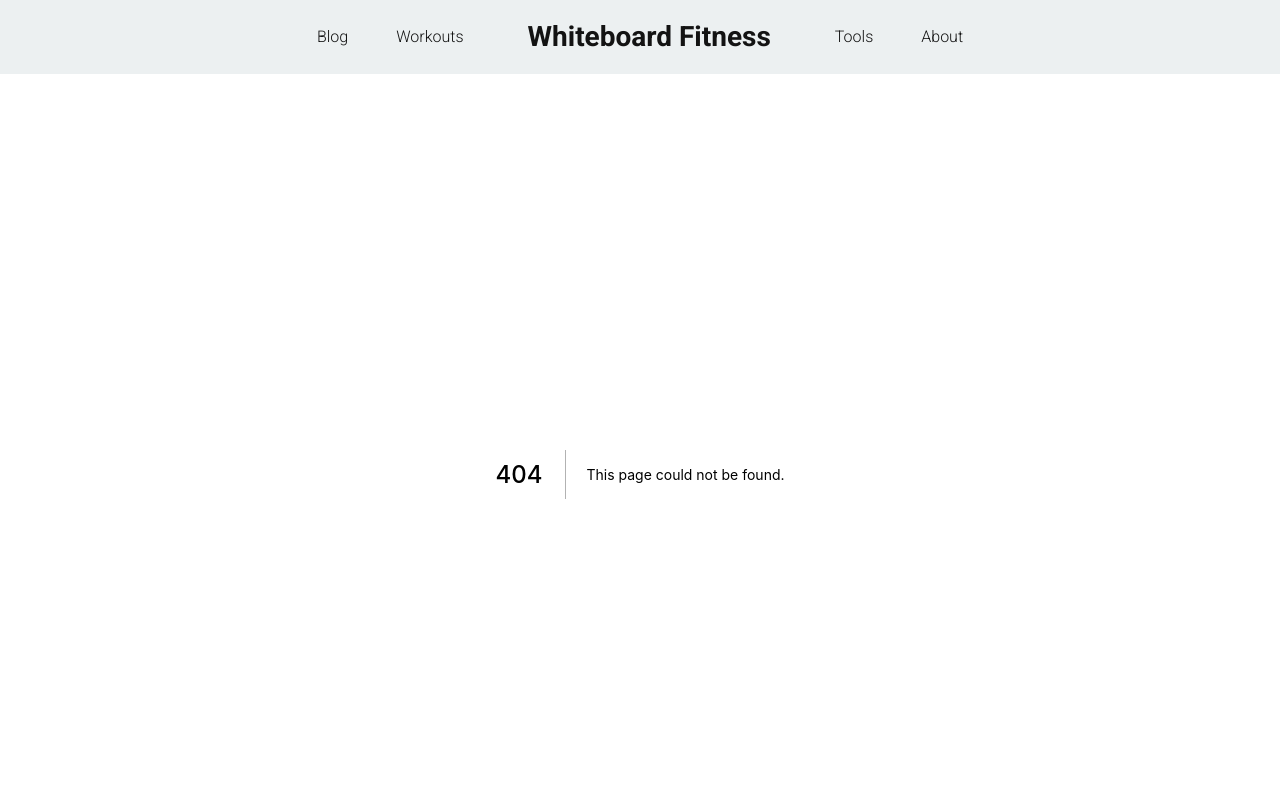
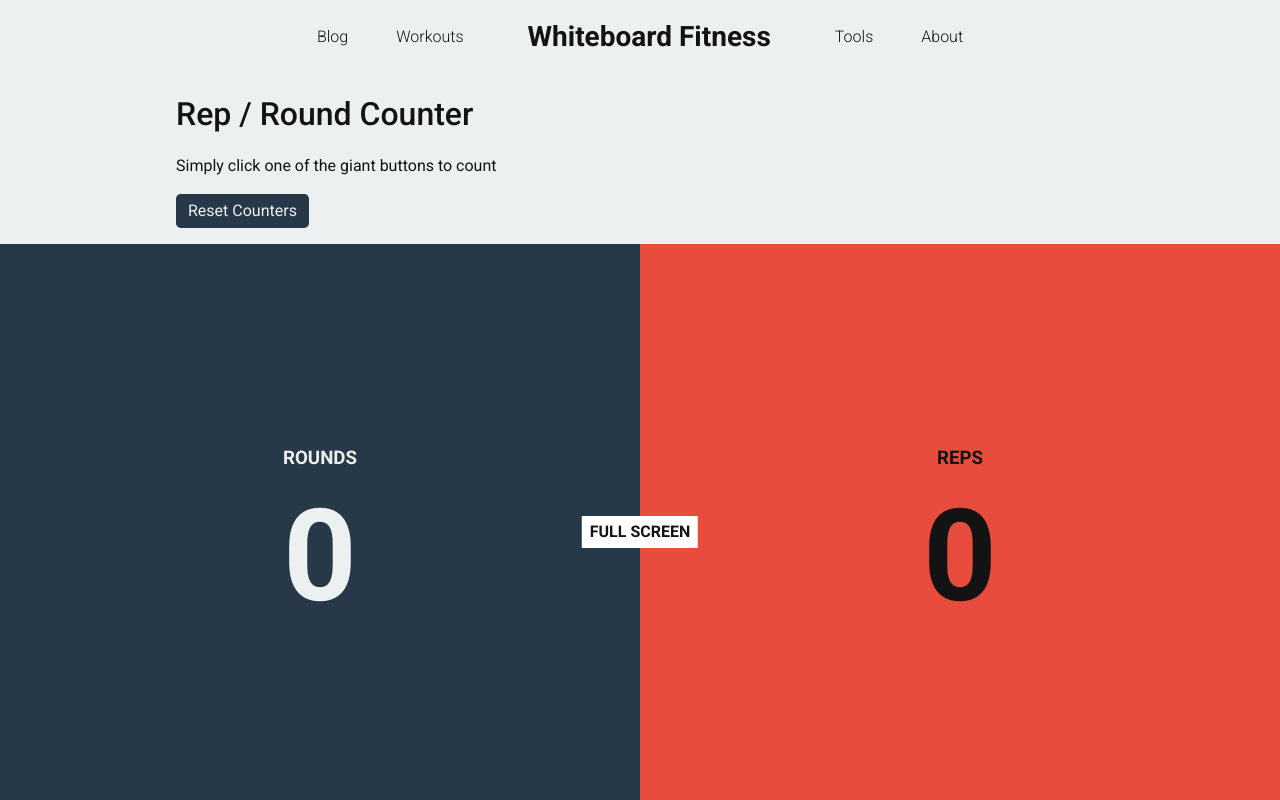
Before and after one commit to kieranmv95/WhiteboardFitness, a Next.js app: page /tools/rep-round-counter in a window 1280 px wide. Before the commit this address had no page. Shown: the top 800 px of the page. Built offline with nearby package versions, Linux system fonts and the light colour scheme.

Commit message:
feat: rep round counter

```diff
--- a/pages/about.tsx
+++ b/pages/about.tsx
@@ -65,7 +65,9 @@
               -{" "}
               <Link href="/tools/percentage-calculator">
                 1RM Percentage breakdown calculator
-              </Link>
+              </Link>{" "}
+              <br />-{" "}
+              <Link href="/tools/rep-round-counter">Rep / Round Counter</Link>
             </p>
           </PageStyles.Post>
         </PageStyles.Container>
--- a/pages/blog/[slug].tsx
+++ b/pages/blog/[slug].tsx
@@ -8,6 +8,7 @@
 
 import * as PageStyles from "../../styles/pages/shared";
 import * as S from "../../styles/pages/blogSlug";
+import { setgroups } from "process";
 
 type PostPageProps = {
   frontmatter: Frontmatter;
--- /dev/null
+++ b/pages/tools/rep-round-counter.tsx
@@ -0,0 +1,58 @@
+import type { NextPage } from "next";
+import Link from "next/link";
+import Head from "next/head";
+
+import * as PageStyles from "../../styles/pages/shared";
+import * as S from "../../styles/pages/repRoundCounter";
+import { Button } from "../../components/Button/styles";
+import { useState } from "react";
+
+const Tools: NextPage = () => {
+  const [rounds, setRounds] = useState(0);
+  const [reps, setReps] = useState(0);
+  const [fullScreen, setFullScreen] = useState(false);
+
+  return (
+    <>
+      <Head>
+        <title>Create Next App</title>
+        <meta name="description" content="Generated by create next app" />
+        <link rel="icon" href="/favicon.ico" />
+      </Head>
+
+      <main>
+        <PageStyles.Container>
+          <PageStyles.Title>Rep / Round Counter</PageStyles.Title>
+          <p>Simply click one of the giant buttons to count</p>
+          <Button
+            onClick={() => {
+              setRounds(0);
+              setReps(0);
+            }}
+          >
+            Reset Counters
+          </Button>
+        </PageStyles.Container>
+        <S.RepCounterGrid fullScreen={fullScreen}>
+          <div onClick={() => setRounds(rounds + 1)}>
+            <div>
+              <h3>ROUNDS</h3>
+              <p>{rounds}</p>
+            </div>
+          </div>
+          <div onClick={() => setReps(reps + 1)}>
+            <div>
+              <h3>REPS</h3>
+              <p>{reps}</p>
+            </div>
+          </div>
+          <S.ScreenSize onClick={() => setFullScreen(!fullScreen)}>
+            {fullScreen ? "Minimize" : "FULL SCREEN"}
+          </S.ScreenSize>
+        </S.RepCounterGrid>
+      </main>
+    </>
+  );
+};
+
+export default Tools;
--- /dev/null
+++ b/styles/pages/repRoundCounter.ts
@@ -0,0 +1,68 @@
+import styled from "styled-components";
+import { device } from "../media";
+
+export const RepCounterGrid = styled.div<{ fullScreen: boolean }>`
+  position: ${({ fullScreen }) => (fullScreen ? "fixed" : "relative")};
+  display: grid;
+  margin-top: ${({ fullScreen }) => (fullScreen ? "0" : "1rem")};
+  height: ${({ fullScreen }) =>
+    fullScreen ? "calc(100vh - 3.5rem - 3.755rem)" : "calc(100vh - 14.1rem)"};
+  top: ${({ fullScreen }) => (fullScreen ? "3.5rem" : "0")};
+  left: 0;
+  width: 100%;
+  @media ${device.laptop} {
+    grid-template-columns: 1fr 1fr;
+  }
+  div {
+    display: grid;
+    align-items: center;
+    justify-content: space-around;
+    text-align: center;
+    cursor: pointer;
+    div {
+      pointer-events: none;
+      user-select: none;
+      -moz-user-select: none;
+      -webkit-user-select: none;
+      -ms-user-select: none;
+    }
+  }
+
+  > div:nth-child(1) {
+    background-color: ${({ theme }) => theme.colors.secondary};
+    color: ${({ theme }) => theme.colors.bg};
+  }
+  > div:nth-child(2) {
+    background-color: ${({ theme }) => theme.colors.main};
+  }
+  div h3 {
+    margin: 0;
+    font-weight: ${({ theme }) => theme.font.weight.black};
+  }
+  div p {
+    font-size: 6rem;
+    line-height: 1;
+    margin: 1.25rem 0 0 0;
+    font-weight: ${({ theme }) => theme.font.weight.bold};
+    @media ${device.laptop} {
+      font-size: 8rem;
+    }
+  }
+`;
+
+export const ScreenSize = styled.div`
+  cursor: pointer;
+  position: absolute;
+  top: 50%;
+  left: 50%;
+  transform: translate(-50%, -50%);
+  display: inline-block;
+  background-color: ${({ theme }) => theme.colors.bgLight};
+  padding: 0.25rem 0.5rem;
+  font-weight: ${({ theme }) => theme.font.weight.bold};
+
+  user-select: none;
+  -moz-user-select: none;
+  -webkit-user-select: none;
+  -ms-user-select: none;
+`;
--- a/styles/pages/tools.ts
+++ b/styles/pages/tools.ts
@@ -5,6 +5,7 @@
   padding: 1rem;
   border-radius: ${({ theme }) => theme.borderRadius.xs};
   border: 0.0625rem solid ${({ theme }) => theme.colors.secondaryLight};
+  margin-bottom: 1rem;
 
   h2 {
     margin: 0;
```
Also changed, not shown: pages/tools/index.tsx (+12 -0 lines).
